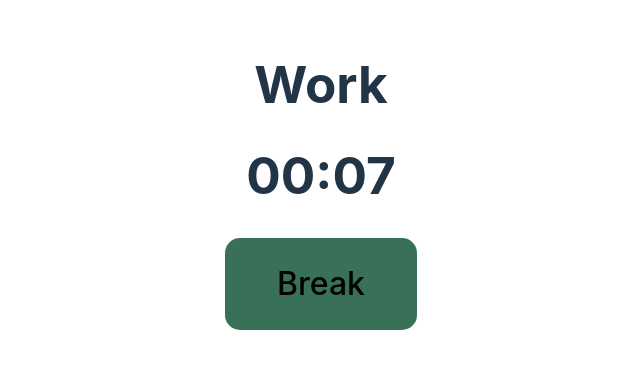
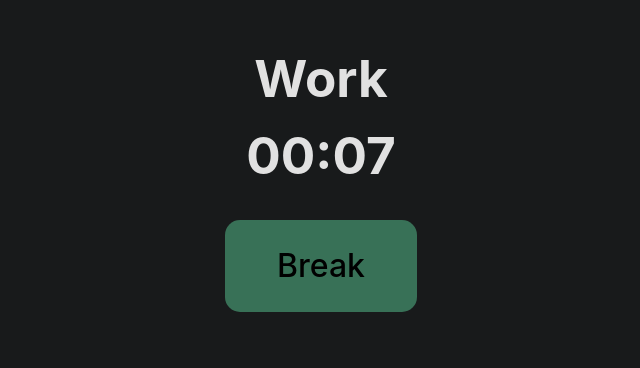
Before and after one commit to tarikjaber/flowmodoro, a Svelte app: page / in a window 1280 px wide. Shown: the part 224-592 px from the top of the page, without its empty margins (319-959 px from the left). Built offline with nearby package versions, Linux system fonts and the light colour scheme.

Commit message:
Improve spacing

```diff
--- a/src/App.svelte
+++ b/src/App.svelte
@@ -78,6 +78,7 @@
   button {
     background-color: #387157;
     transition: 0.2s all;
+    margin-top: 0.8em;
   }
 
   button:hover {
--- a/src/app.css
+++ b/src/app.css
@@ -23,7 +23,7 @@ body {
 
 h1 {
   font-size: 3.2em;
-  line-height: 1.1;
+  margin: 0;
 }
 
 #app {
@@ -40,20 +40,5 @@ button {
   font-size: 2em;
   font-weight: 500;
   font-family: inherit;
-  background-color: #1a1a1a;
   cursor: pointer;
-  transition: border-color 0.25s;
 }
-
-@media (prefers-color-scheme: light) {
-  :root {
-    color: #213547;
-    background-color: #ffffff;
-  }
-  a:hover {
-    color: #747bff;
-  }
-  button {
-    background-color: #f9f9f9;
-  }
-}
--- a/src/lib/Counter.svelte
+++ b/src/lib/Counter.svelte
@@ -3,7 +3,7 @@
   let count: number = 0
   setInterval(() => {
     count += 1;
-  }, 1000)
+  }, 500)
 </script>
 
 <h1>
```
